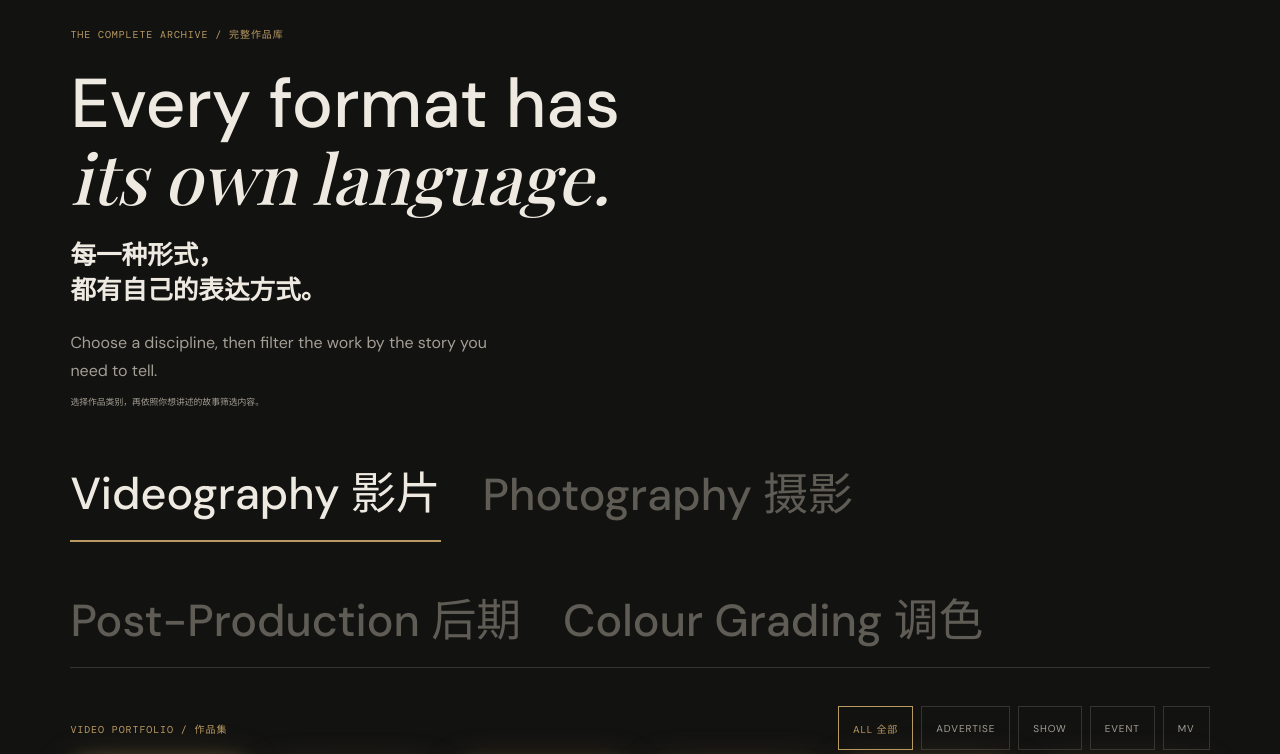
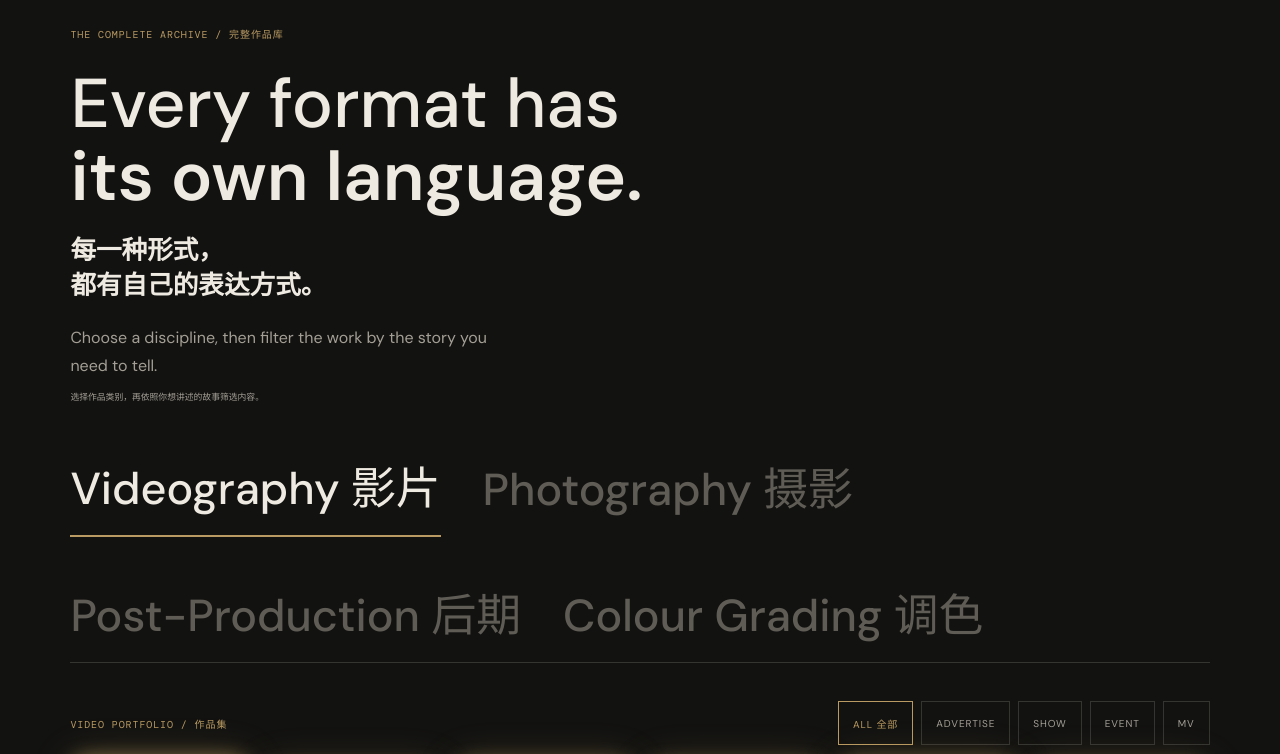
Before and after one commit to Tee123zy/zy75, a plain HTML site: page index.html in a window 1280 px wide. Shown: the part 2960-3714 px from the top of the page. Drawn offline with nearby package versions, Linux system fonts and the light colour scheme; a web font is replaced by a local one.

Commit message:
Unify emphasized English headings

```diff
--- a/css/interaction-safe.css
+++ b/css/interaction-safe.css
@@ -667,8 +667,10 @@ h4,
 
 h1 em,
 h2 em {
-  font-family: var(--font-serif);
-  font-style: italic;
+  font-family: var(--font-display);
+  font-style: normal;
+  font-weight: 600;
+  letter-spacing: 0;
 }
 
 .hero h1,
```
Also changed, not shown: pages/about.html (+1 -1 lines).
